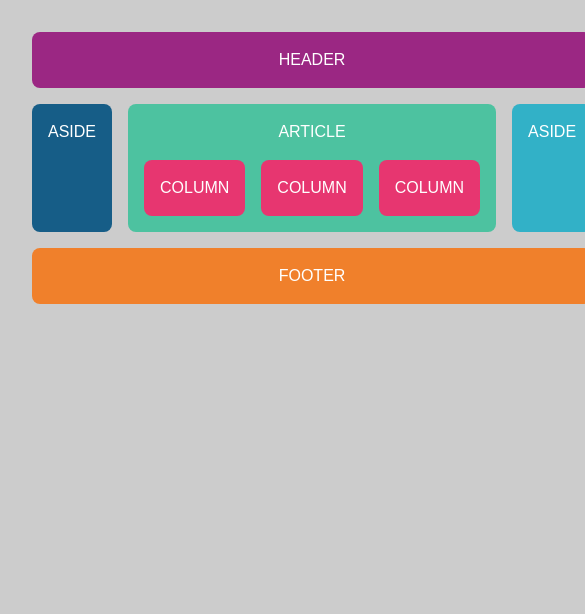
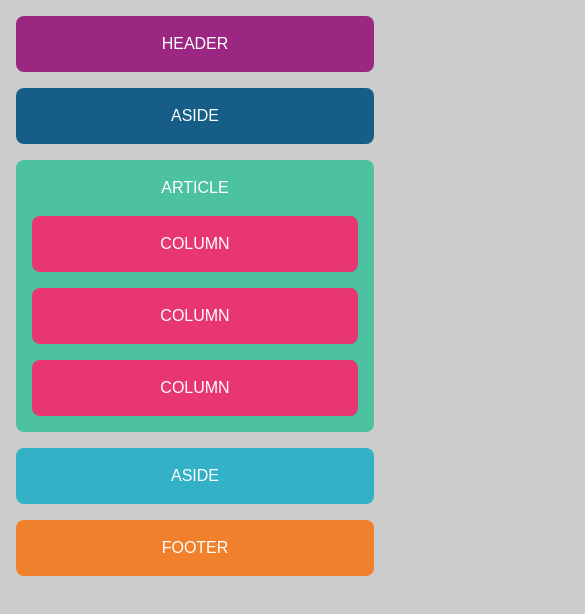
Before and after one commit to JWILSON0867/Grid-Practice, a plain HTML site: page index.html in a window 390 px wide. Shown: the whole page, 585 px wide, since content can reach past the window. Drawn offline with Linux system fonts and the light colour scheme.

Commit message:
added media queries

```diff
--- a/css/styles.css
+++ b/css/styles.css
@@ -146,3 +146,23 @@ body {
     padding: 1rem;
     border-radius: 0.5rem;
   }
+    /* ========== MOBILE LAYOUT ========== */
+  @media (max-width: 600px) {
+  .container {
+    grid-template-areas:
+      "header"
+      "left"
+      "main"
+      "right"
+      "footer";
+    grid-template-columns: 1fr;
+  }
+
+  .columns {
+    flex-direction: column;
+  }
+
+  body {
+    padding: 1rem;
+  }
+}
```
